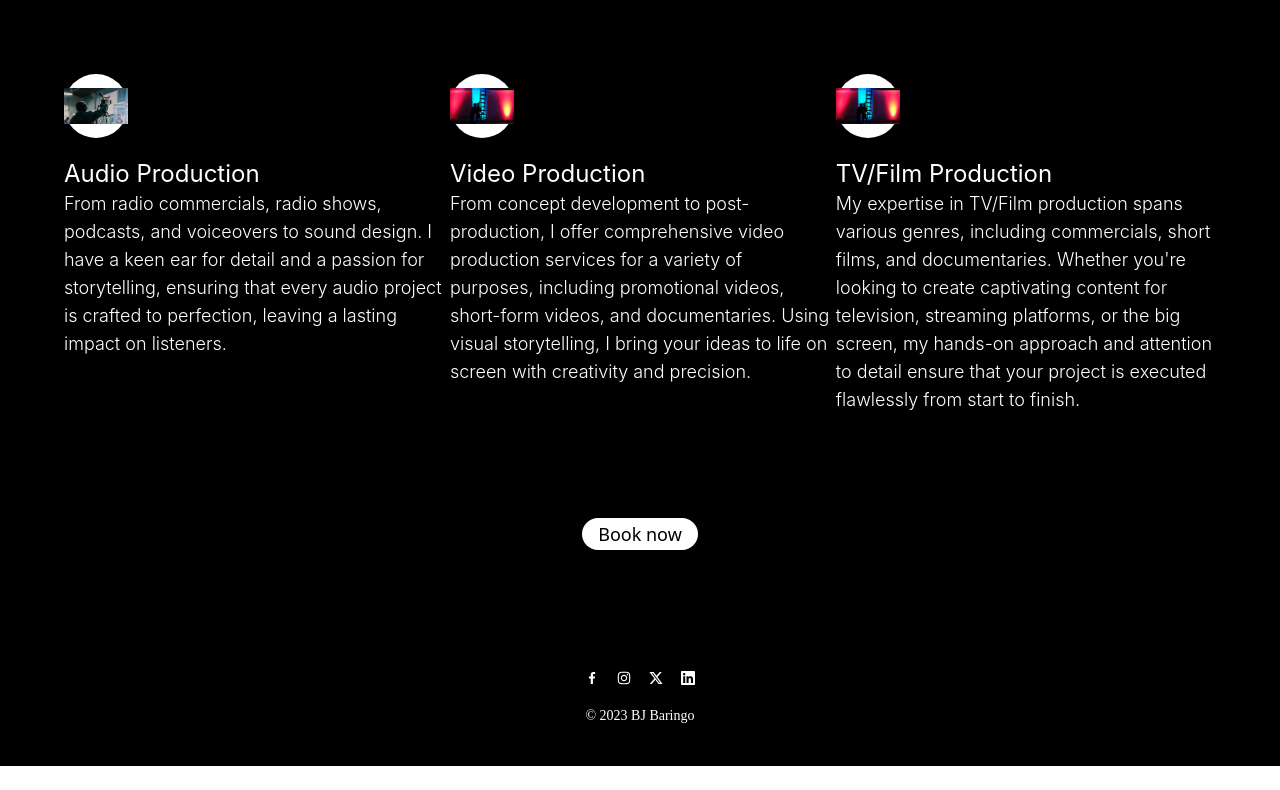
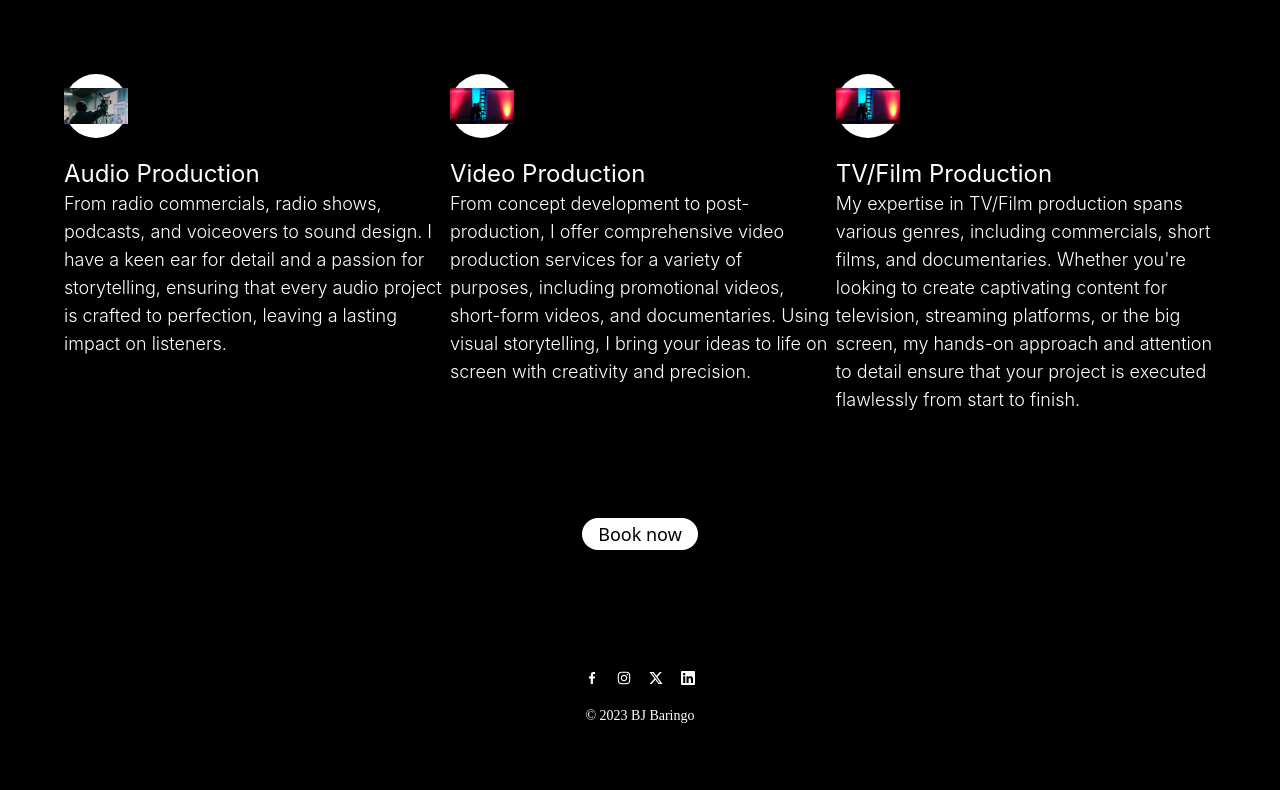
Before and after one commit to miracle73/portfolio-website-v3, a React (Vite) app: page /media in a window 1280 px wide. Shown: the part 1016-1806 px from the top of the page. Before the commit the page ends 1782 px from the top, so only its background shows below. Built offline with nearby package versions, Linux system fonts and the light colour scheme.

Commit message:
New change made

```diff
--- a/src/pages/MediaProduction.jsx
+++ b/src/pages/MediaProduction.jsx
@@ -73,6 +73,7 @@
                 </div>
                 <div className=' mt-10'>
                     <Footer />
+                    Cool
                 </div>
             </div>
         </div>
```
